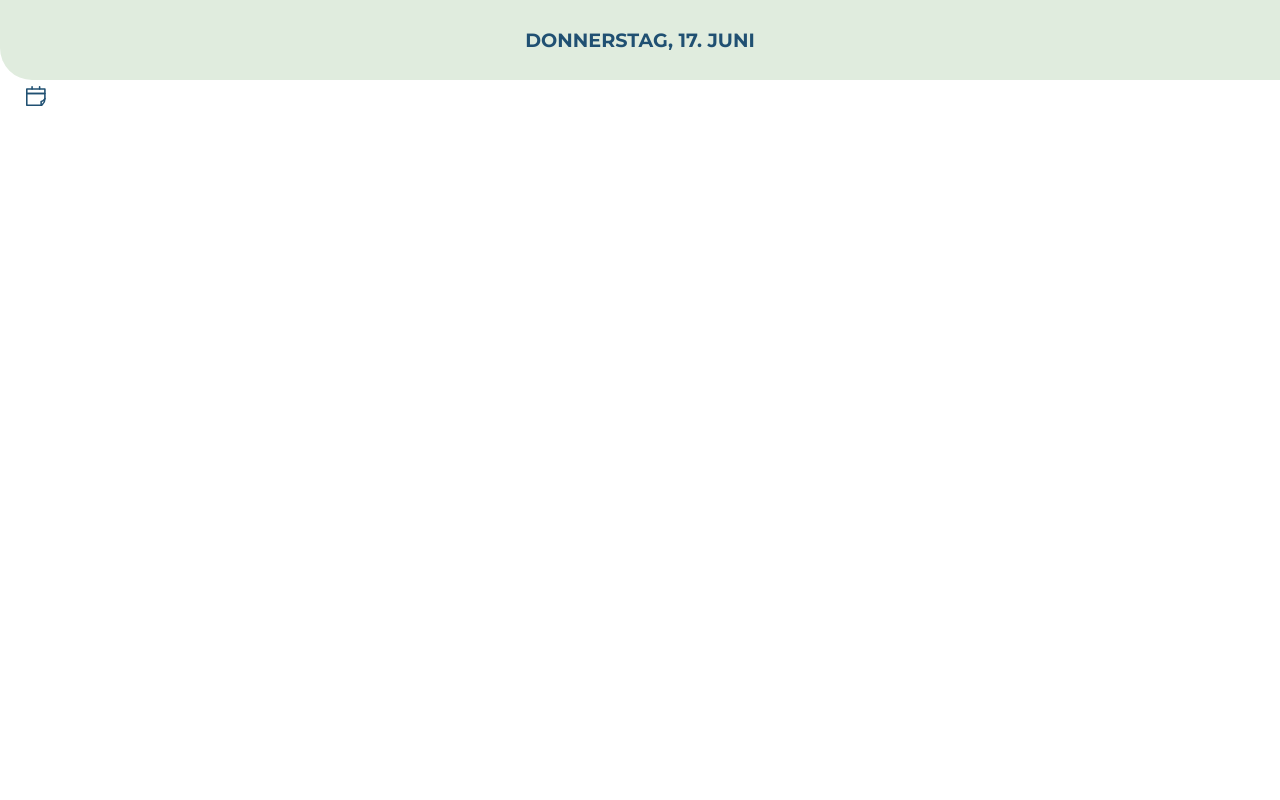
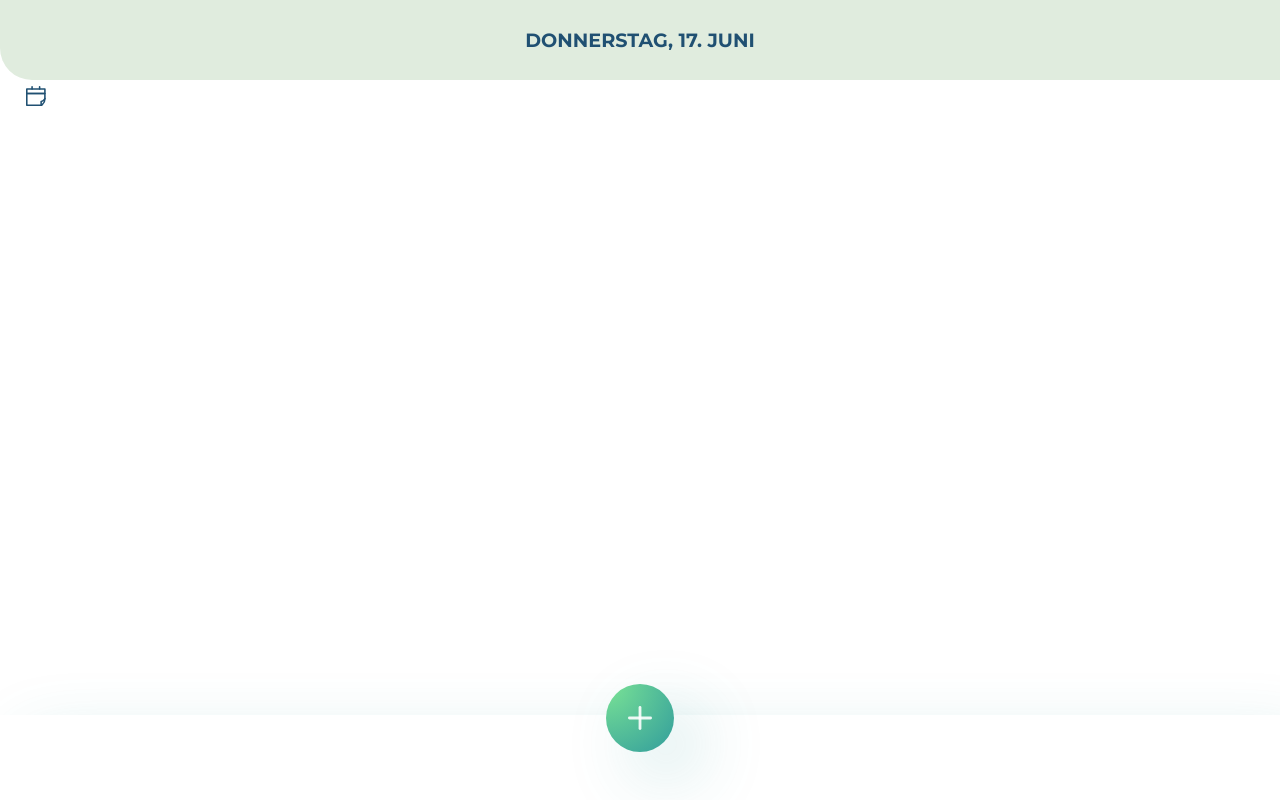
Before and after one commit to anniviz/capstone-project, a React (Create React App) app: page /medications in a window 1280 px wide. Built offline with nearby package versions, Linux system fonts and the light colour scheme.

Commit message:
Create simple Navbar component

```diff
--- a/src/App.js
+++ b/src/App.js
@@ -1,13 +1,11 @@
 import { useState } from 'react'
 import { Redirect, Route, Switch } from 'react-router-dom'
 import styled from 'styled-components/macro'
-import AddLink from './components/AddLink'
+import Navbar from './components/Navbar'
 import useMedications from './hooks/useMedications'
 import FormPage from './pages/FormPage'
 import MedicationPage from './pages/MedicationPage'
 import createDateString from './services/createDayString'
-import navbar from './icons/navbar.svg'
-import clip from './icons/clip.svg'
 
 export default function App() {
   const today = new Date()
@@ -55,70 +53,13 @@ export default function App() {
           />
         </Route>
       </Switch>
-      <Navbar>
-        <div></div>
-        {/* <Element /> */}
-        {/* <img src={navbar} alt="" />
-        <Element /> */}
-
-        {/* <Circle></Circle> */}
-        {/* <AddLink to="/medications/form"></AddLink> */}
-      </Navbar>
+      <Navbar />
     </Grid>
   )
 }
 
 const Grid = styled.div`
   height: 100vh;
-  /* position: relative; */
   display: grid;
   grid-template-rows: 1fr auto;
 `
-
-const Circle = styled.div`
-  position: absolute;
-  background-color: var(--color-basis);
-  height: 76px;
-  width: 76px;
-  border-radius: 50%;
-  right: 0;
-  bottom: 40px;
-  left: 0;
-  margin-right: auto;
-  margin-left: auto;
-`
-
-const Navbar = styled.div`
-  width: 100vw;
-  height: 80px;
-  /* display: grid;
-  grid-template-columns: 1fr auto 1fr;
-  align-items: end; */
-  background-color: var(--color-basis);
-  /* box-shadow: 26px 26px 68px var(--color-shadow-21); */
-  position: relative;
-`
-
-const Element = styled.div`
-  height: 100%;
-  width: 100%;
-  background-color: var(--color-secondary);
-  ::before {
-    content: ' ';
-    background-color: red;
-    position: absolute;
-    top: 0;
-    right: 0;
-    bottom: 0;
-    left: 0;
-    z-index: -1;
-    -webkit-mask-image: -webkit-linear-gradient(black, black), url(clip);
-    -webkit-mask-size: 100% 100%, 22px 18px;
-    -webkit-mask-position: top left, -6px 1rem;
-    -webkit-mask-repeat: no-repeat;
-    -webkit-mask-composite: exclude;
-    -webkit-mask-composite: xor;
-    transition: all 0.2s;
-    border-radius: 3px;
-  }
-`
--- /dev/null
+++ b/src/components/Navbar.js
@@ -0,0 +1,21 @@
+import styled from 'styled-components/macro'
+import AddLink from './AddLink'
+
+export default function Navbar() {
+  return (
+    <Nav>
+      <AddLink to="/medications/form"></AddLink>
+    </Nav>
+  )
+}
+
+const Nav = styled.nav`
+  width: 100vw;
+  height: 85px;
+  display: grid;
+  grid-template-columns: 1fr auto 1fr;
+  align-items: end;
+  background-color: var(--color-basis);
+  box-shadow: 26px 26px 68px var(--color-shadow-21);
+  position: relative;
+`
```
